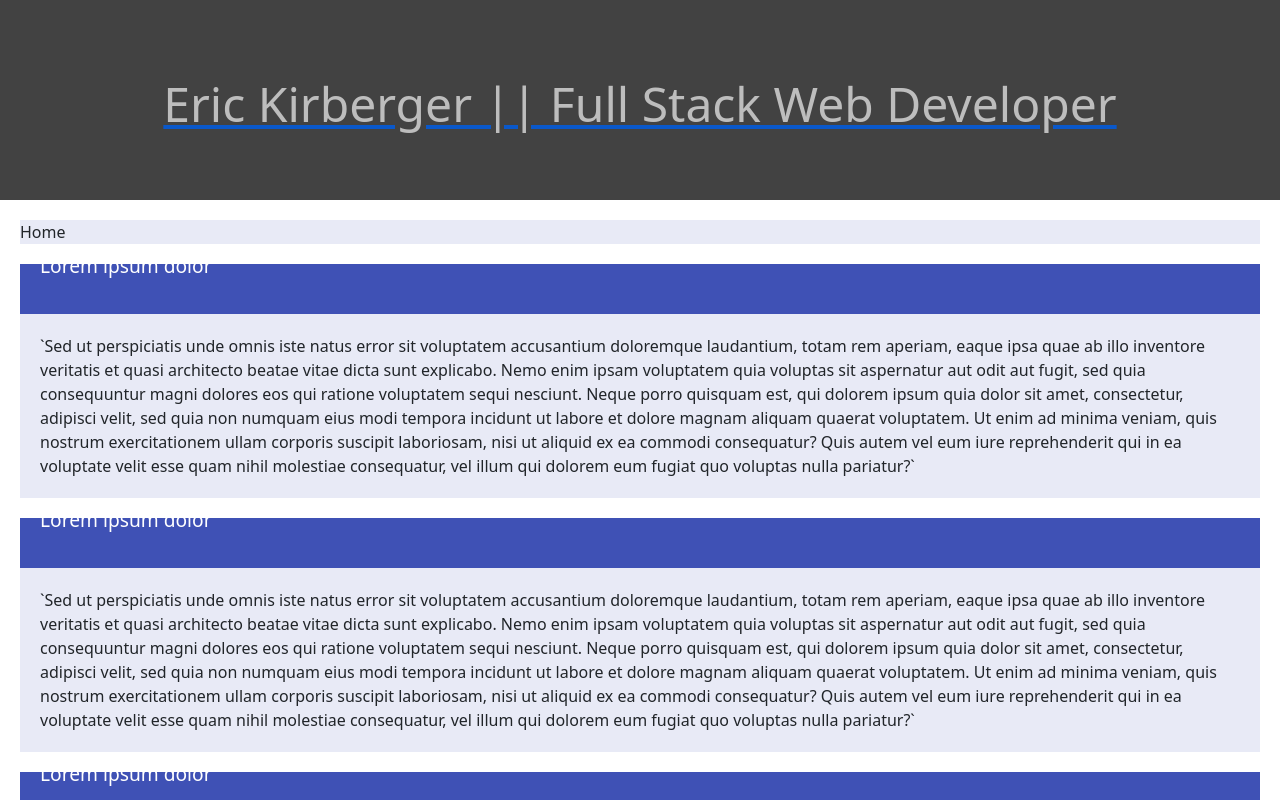
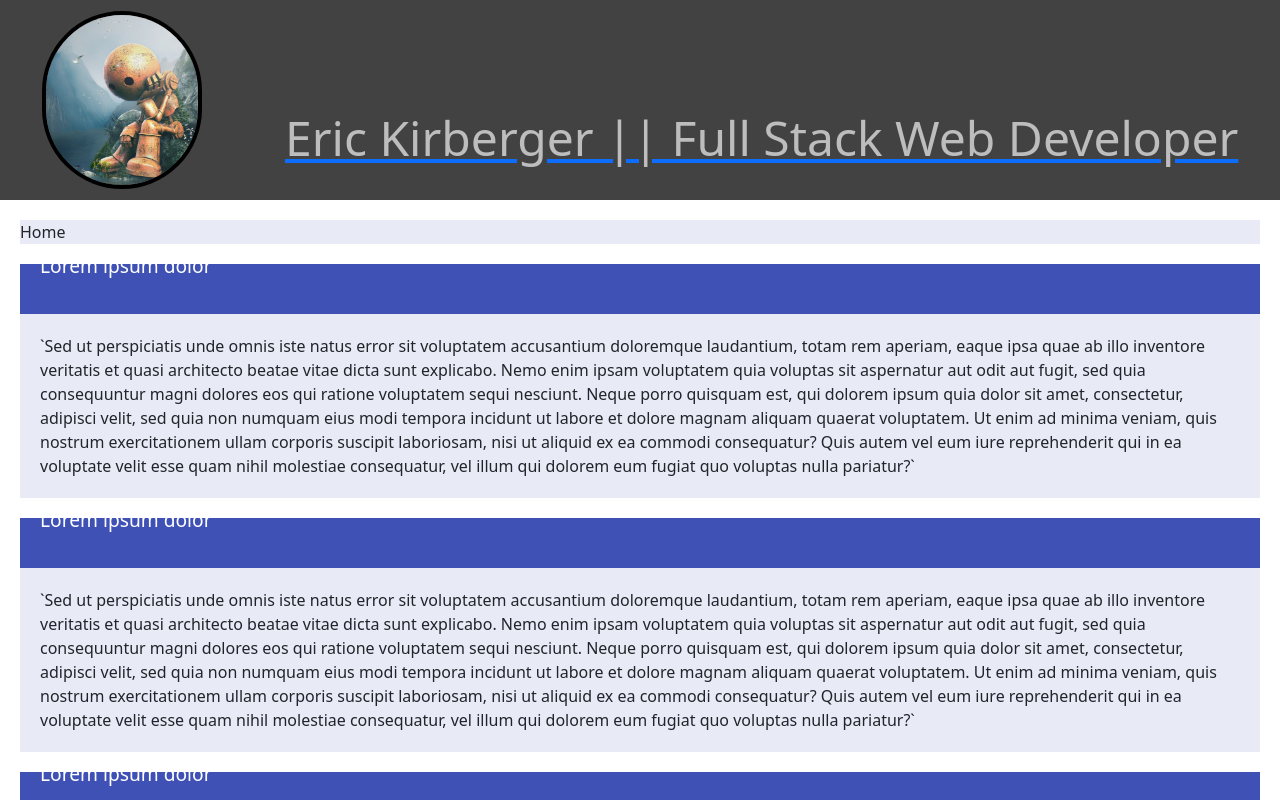
Before and after one commit to ekirbs/ekirb-react-portfolio, a React (Create React App) app: page / in a window 1280 px wide. Shown: the top 800 px of the page. Built offline with nearby package versions, Linux system fonts and the light colour scheme.

Commit message:
header has robot image and some styling, moving to navbar

```diff
--- a/src/components/Header/index.js
+++ b/src/components/Header/index.js
@@ -1,10 +1,12 @@
 import React from 'react';
+import thinkingRobot from "../thinkingRobot.jpg";
 
 import './style.css';
 
 function Header() {
   return (
     <header className="header">
+      <img src={thinkingRobot} alt="An image of a robot sitting and thinking."></img>
       <a href="/"><h1>Eric Kirberger || Full Stack Web Developer</h1></a>
     </header>
   );
--- a/src/components/Header/style.css
+++ b/src/components/Header/style.css
@@ -1,6 +1,16 @@
 .header {
   background: #424242;
   height: 200px;
+  display: flex;
+  align-items: center;
+  justify-content: space-around;
+}
+
+.header img {
+  max-width: 10em;
+  max-height: auto;
+  border: .25em solid black;
+  border-radius: 5em;
 }
 
 .header a h1 {
```
Also changed, not shown: src/components/thinkingRobot.jpg (added).
